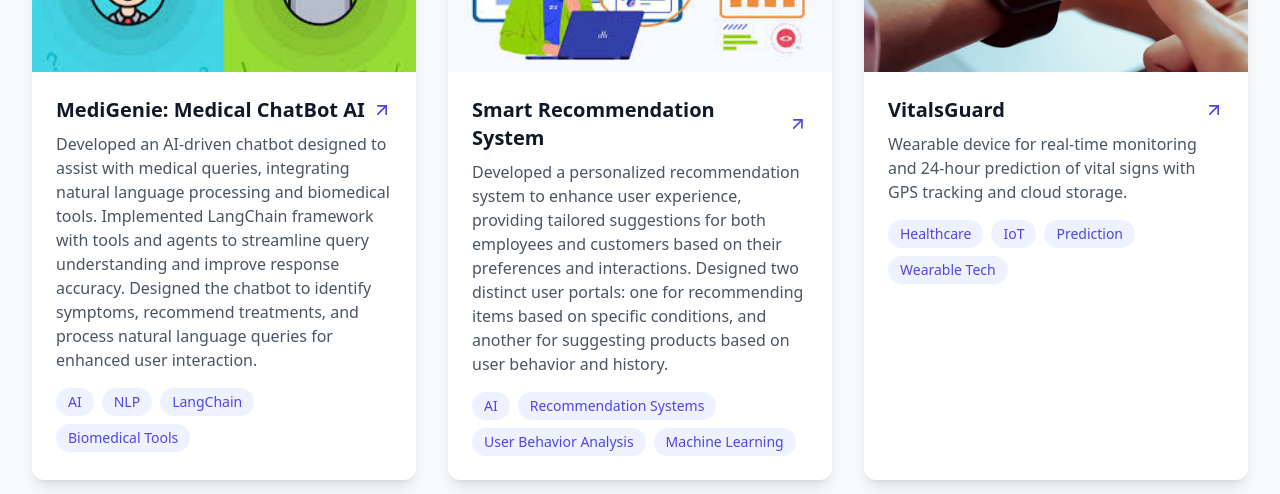
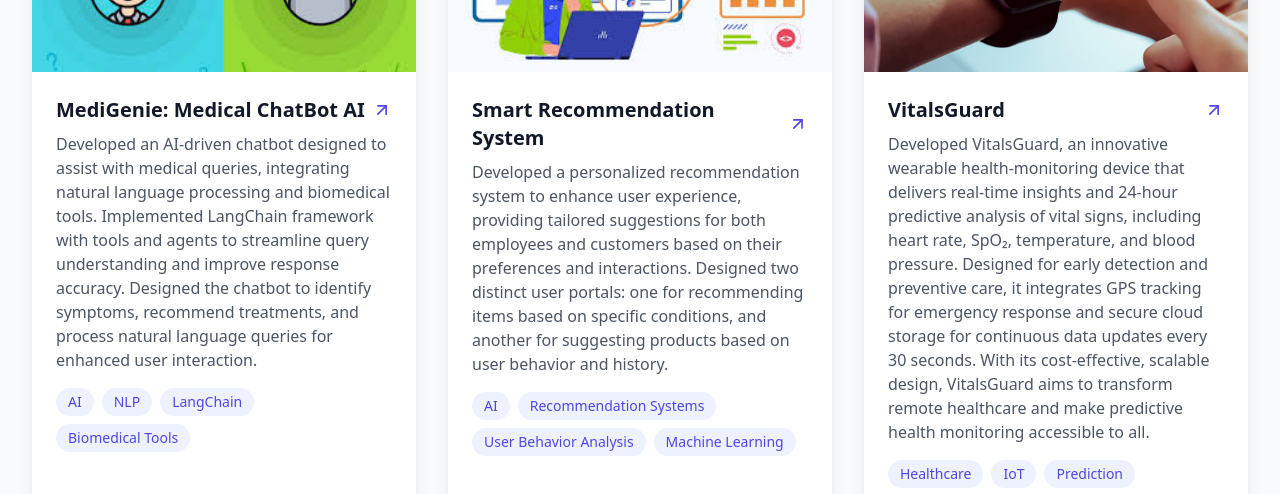
Before and after one commit to ZAPcodes/portfolio_akhil, a React (Vite) app: page / in a window 1280 px wide. Shown: the part 4780-5274 px from the top of the page. Built offline with nearby package versions, Linux system fonts and the light colour scheme.

Commit message:
Update Projects.tsx

```diff
--- a/src/components/Projects.tsx
+++ b/src/components/Projects.tsx
@@ -40,7 +40,7 @@ const projects = [
   {
     title: 'VitalsGuard',
     description:
-      'Wearable device for real-time monitoring and 24-hour prediction of vital signs with GPS tracking and cloud storage.',
+      'Developed VitalsGuard, an innovative wearable health-monitoring device that delivers real-time insights and 24-hour predictive analysis of vital signs, including heart rate, SpO₂, temperature, and blood pressure. Designed for early detection and preventive care, it integrates GPS tracking for emergency response and secure cloud storage for continuous data updates every 30 seconds. With its cost-effective, scalable design, VitalsGuard aims to transform remote healthcare and make predictive health monitoring accessible to all.',
     image: '/digitalWatch.jpg',
     tags: ['Healthcare', 'IoT', 'Prediction', 'Wearable Tech'],
   },
```
